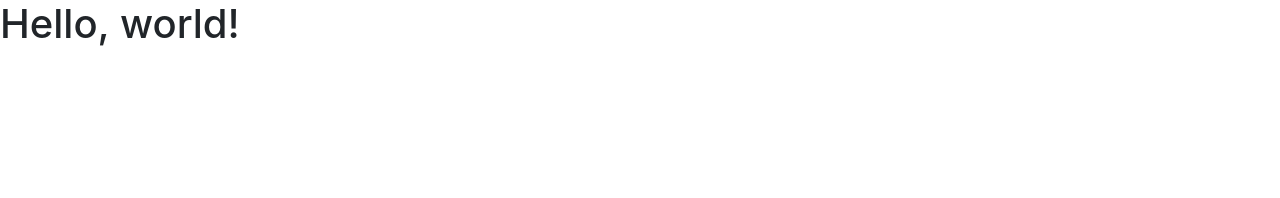
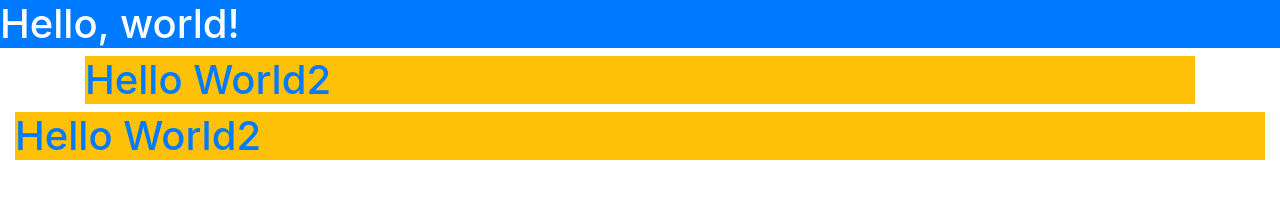
Before and after one commit to singhalsantosh/learn-bootstrap, a plain HTML site: page index.html in a window 1280 px wide. Drawn offline with nearby package versions, Linux system fonts and the light colour scheme.

Commit message:
DIV containers

```diff
--- a/index.html
+++ b/index.html
@@ -11,7 +11,19 @@
     <title>Hello, world!</title>
   </head>
   <body>
-    <h1>Hello, world!</h1>
+    <h1 class="bg-primary text-white">Hello, world!</h1>
+
+    <div class ="container">
+        <div class="bg-warning text-primary h1">
+            Hello World2
+        </div>
+    </div>
+
+    <div class ="container-fluid">
+        <div class="bg-warning text-primary h1">
+            Hello World2
+        </div>
+    </div>
 
     <!-- Optional JavaScript -->
     <!-- jQuery first, then Popper.js, then Bootstrap JS -->
```
